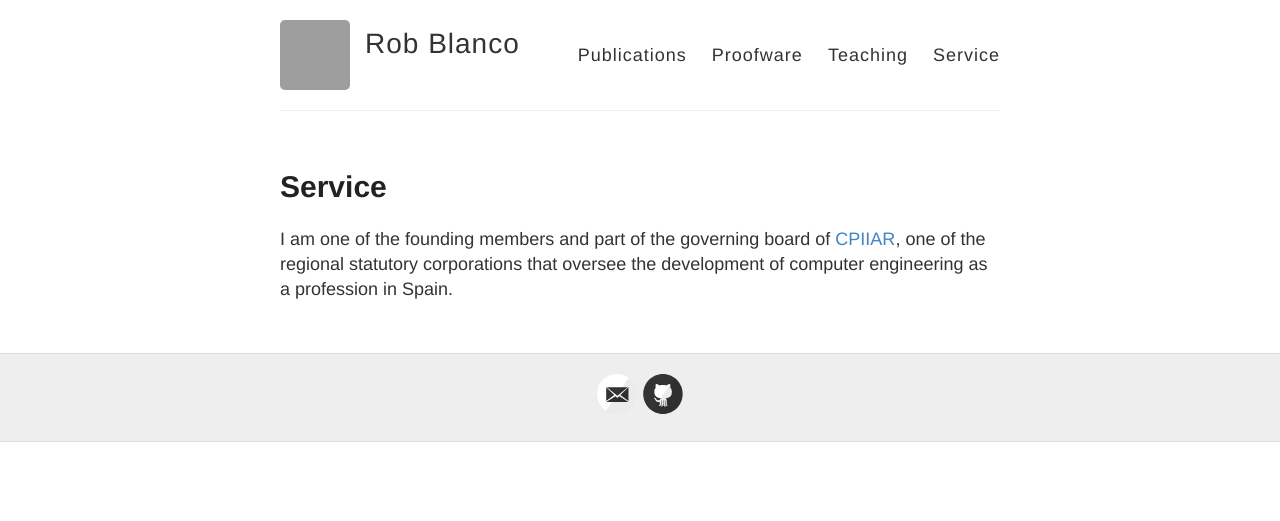
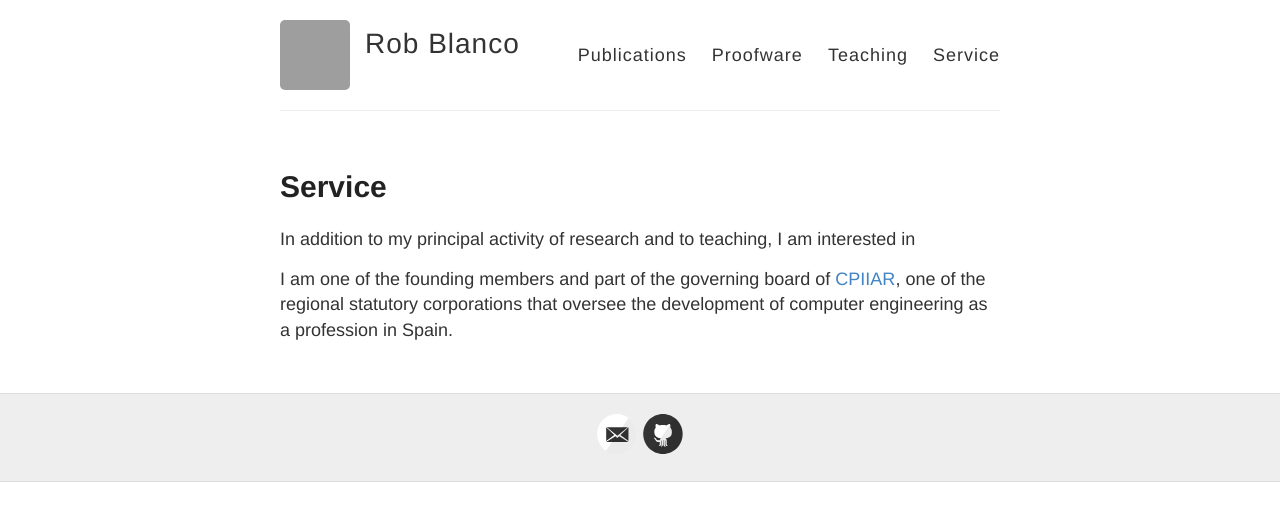
Before and after one commit to robblanco/robblanco.github.io, a Jekyll site: the page built from service.md, in a window 1280 px wide. Shown: the top 521 px of the page. Built offline with Jekyll 4.4.1, drawn with Linux system fonts in a browser that asks for light colours; grey boxes are pictures that could not be loaded.

Commit message:
Service lead-in

```diff
--- a/service.md
+++ b/service.md
@@ -4,6 +4,8 @@ title: Service
 permalink: /service/
 ---
 
+In addition to my principal activity of research and to teaching, I am interested in
+
 I am one of the founding members and part of the governing board of
 [CPIIAR](https://cpiiaragon.es/), one of the regional statutory corporations
 that oversee the development of computer engineering as a profession in Spain.
```
